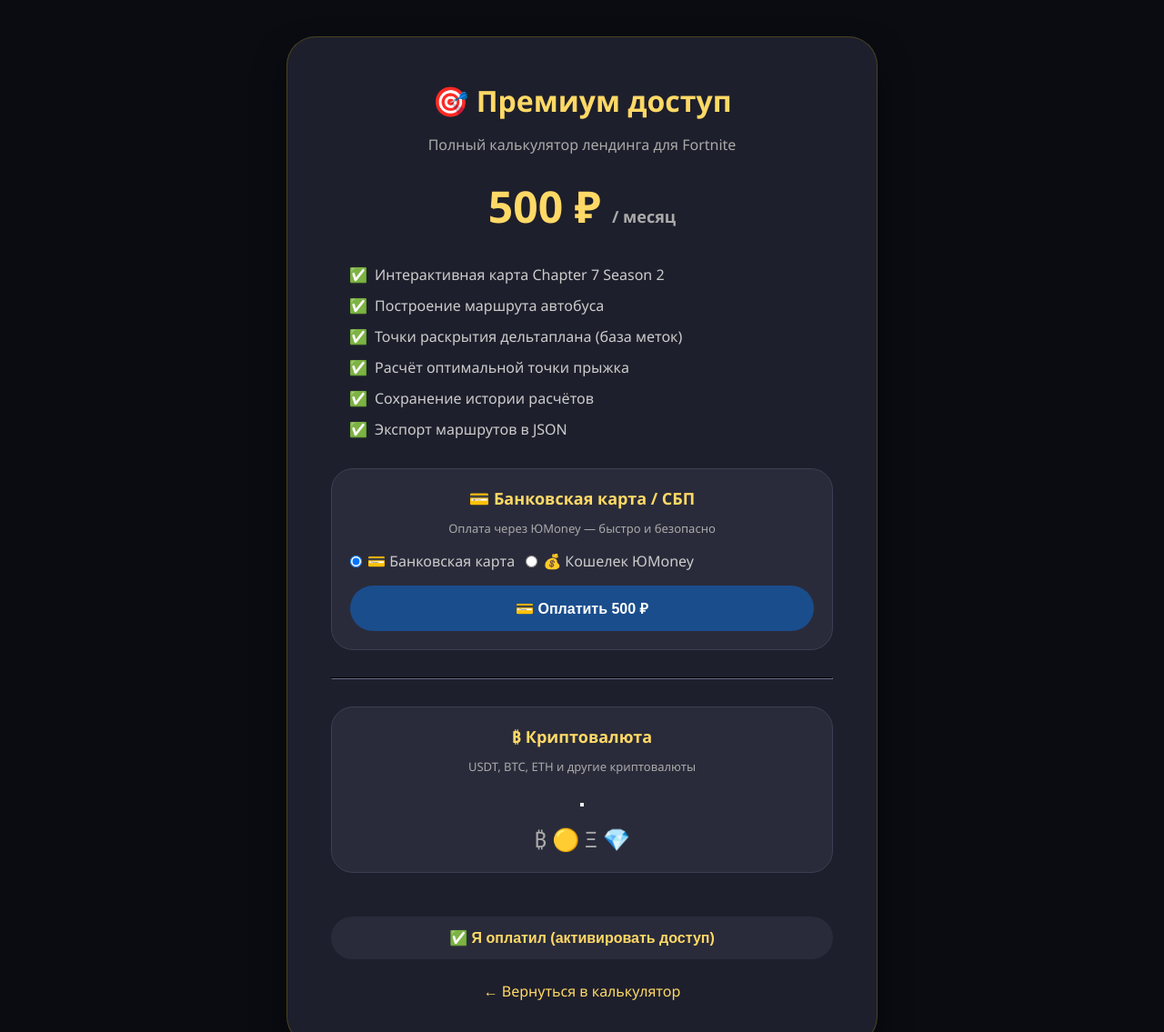
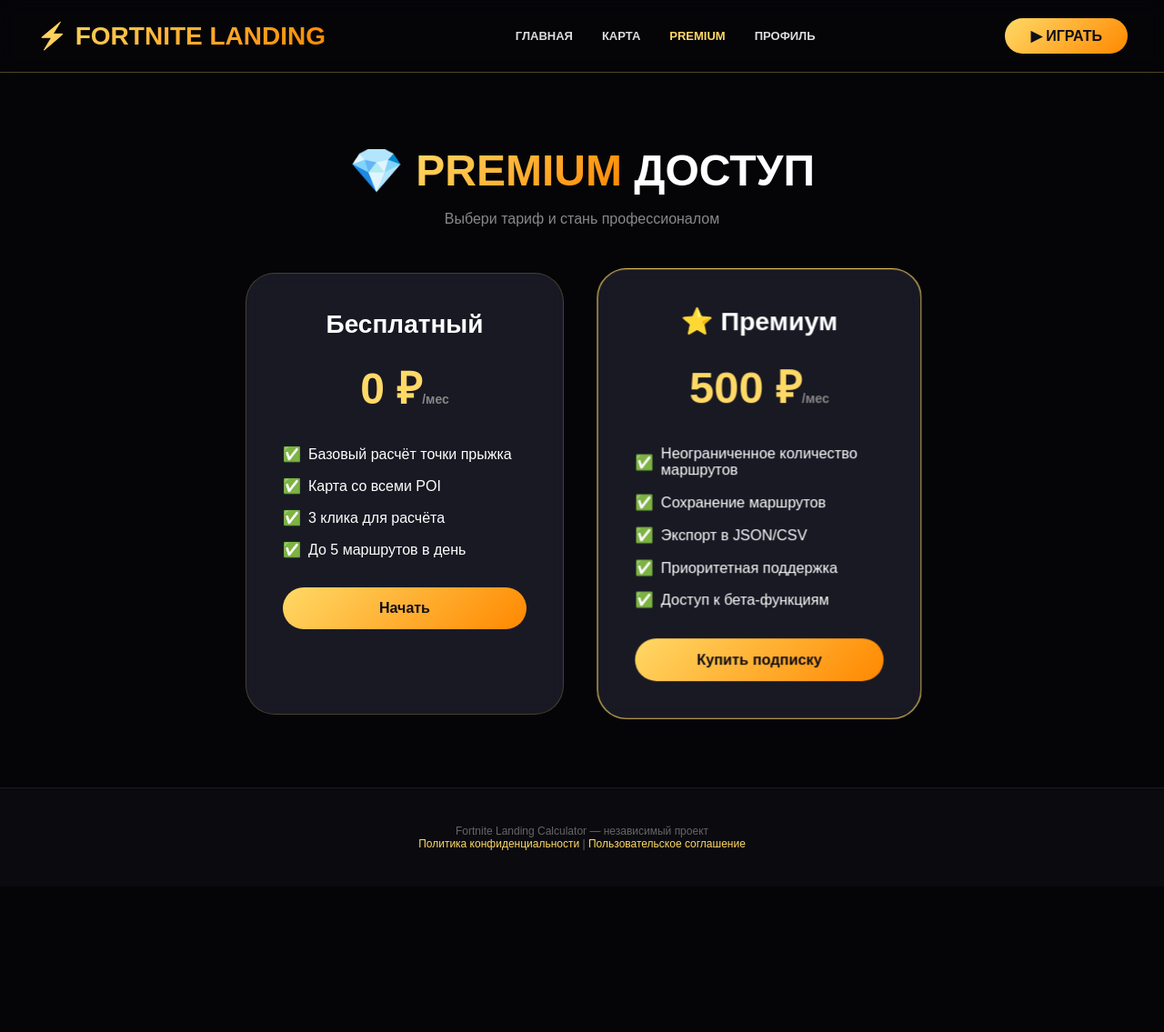
Before and after one commit to SUBURASHI/fortnite-landing-calculator, a website: page public/premium.html in a window 1280 px wide. Shown: the top 1135 px of the page at 91% size. After the commit the page ends 975 px from the top, so only its background shows below. Drawn offline with Linux system fonts and the light colour scheme; a script that the page names is missing.

Commit message:
Update premium.html

```diff
--- a/public/premium.html
+++ b/public/premium.html
@@ -3,304 +3,100 @@
 <head>
     <meta charset="UTF-8">
     <meta name="viewport" content="width=device-width, initial-scale=1.0">
-    <title>Премиум подписка — Fortnite Landing Calculator</title>
+    <title>Premium — Fortnite Landing</title>
     <style>
-        * {
-            margin: 0;
-            padding: 0;
-            box-sizing: border-box;
+        * { margin: 0; padding: 0; box-sizing: border-box; }
+        body { background: #050508; font-family: 'Poppins', sans-serif; color: #fff; }
+        .navbar {
+            display: flex; justify-content: space-between; align-items: center;
+            padding: 20px 40px; flex-wrap: wrap; gap: 20px;
+            backdrop-filter: blur(10px); border-bottom: 1px solid rgba(255, 217, 102, 0.3);
         }
-        body {
-            background: #0a0c12;
-            font-family: 'Segoe UI', Roboto, sans-serif;
-            min-height: 100vh;
-            display: flex;
-            justify-content: center;
-            align-items: center;
-            padding: 40px;
+        .logo h1 { font-size: 28px; font-weight: 800; background: linear-gradient(135deg, #ffd966, #ff8800); -webkit-background-clip: text; background-clip: text; color: transparent; }
+        .nav-links { display: flex; gap: 32px; }
+        .nav-links a { color: #ddd; text-decoration: none; font-weight: 600; text-transform: uppercase; font-size: 13px; transition: 0.2s; }
+        .nav-links a:hover, .nav-links a.active { color: #ffd966; }
+        .btn-nav { background: linear-gradient(135deg, #ffd966, #ff8800); color: #0f0f17; padding: 10px 28px; border-radius: 40px; font-weight: bold; text-decoration: none; }
+        .pricing { padding: 80px 40px; text-align: center; }
+        .pricing h1 { font-size: 48px; margin-bottom: 16px; }
+        .pricing h1 span { background: linear-gradient(135deg, #ffd966, #ff8800); -webkit-background-clip: text; background-clip: text; color: transparent; }
+        .pricing-sub { color: #888; margin-bottom: 50px; }
+        .pricing-grid { display: flex; justify-content: center; gap: 40px; flex-wrap: wrap; max-width: 1200px; margin: 0 auto; }
+        .pricing-card {
+            background: rgba(30, 31, 44, 0.8); backdrop-filter: blur(10px);
+            border-radius: 32px; padding: 40px; width: 350px;
+            border: 1px solid rgba(255, 217, 102, 0.2); transition: 0.3s;
         }
-        .premium-container {
-            max-width: 650px;
-            width: 100%;
+        .pricing-card.premium { border-color: #ffd966; transform: scale(1.02); }
+        .pricing-card:hover { transform: translateY(-8px); }
+        .pricing-card h3 { font-size: 28px; margin-bottom: 16px; }
+        .price { font-size: 48px; font-weight: 800; color: #ffd966; margin: 20px 0; }
+        .price small { font-size: 14px; color: #888; }
+        .pricing-card ul { list-style: none; margin: 24px 0; text-align: left; }
+        .pricing-card li { padding: 8px 0; display: flex; align-items: center; gap: 8px; }
+        .pricing-card li:before { content: "✅"; }
+        .btn-price {
+            background: linear-gradient(135deg, #ffd966, #ff8800); color: #0f0f17;
+            padding: 14px 24px; border-radius: 60px; text-decoration: none; font-weight: bold; display: inline-block; width: 100%;
         }
-        .premium-card {
-            background: #1e1f2c;
-            border-radius: 32px;
-            padding: 48px;
-            box-shadow: 0 20px 35px rgba(0,0,0,0.5);
-            text-align: center;
-            border: 1px solid rgba(255,215,0,0.2);
-        }
-        h1 {
-            color: #ffd966;
-            font-size: 32px;
-            margin-bottom: 16px;
-        }
-        .price {
-            font-size: 48px;
-            font-weight: bold;
-            color: #ffd966;
-            margin: 24px 0;
-        }
-        .price small {
-            font-size: 18px;
-            color: #aaa;
-        }
-        .features {
-            text-align: left;
-            margin: 32px 0;
-            padding: 0 20px;
-        }
-        .features li {
-            color: #ccc;
-            margin: 12px 0;
-            list-style: none;
-            padding-left: 28px;
-            position: relative;
-        }
-        .features li:before {
-            content: "✅";
-            position: absolute;
-            left: 0;
-        }
-        .payment-methods {
-            display: flex;
-            flex-direction: column;
-            gap: 20px;
-            margin: 32px 0;
-        }
-        .payment-method {
-            background: #2a2b3a;
-            border-radius: 24px;
-            padding: 20px;
-            border: 1px solid #3d3e52;
-        }
-        .payment-method h3 {
-            color: #ffd966;
-            margin-bottom: 12px;
-            font-size: 18px;
-        }
-        .payment-method p {
-            color: #aaa;
-            font-size: 13px;
-            margin-bottom: 16px;
-        }
-        .btn {
-            border: none;
-            padding: 14px 28px;
-            border-radius: 60px;
-            font-size: 16px;
-            font-weight: bold;
-            cursor: pointer;
-            width: 100%;
-            transition: 0.2s;
-            text-decoration: none;
-            display: inline-block;
-            text-align: center;
-        }
-        .btn-crypto {
-            background: #ffd966;
-            color: #0f0f17;
-        }
-        .btn-crypto:hover {
-            transform: scale(1.02);
-            background: #ffcc33;
-        }
-        .btn-yoomoney {
-            background: #1a4d8c;
-            color: white;
-        }
-        .btn-yoomoney:hover {
-            transform: scale(1.02);
-            background: #1a5a9e;
-        }
-        .btn-activate {
-            background: #2a2b3a;
-            color: #ffd966;
-            margin-top: 16px;
-        }
-        .btn-activate:hover {
-            background: #3a3b4e;
-        }
-        .crypto-icons {
-            margin-top: 16px;
-            font-size: 24px;
-            color: #aaa;
-        }
-        .back-link {
-            display: block;
-            margin-top: 24px;
-            color: #ffd966;
-            text-decoration: none;
-        }
-        .success-msg {
-            color: #88ff88;
-            font-size: 13px;
-            margin-top: 16px;
-            padding: 10px;
-            background: rgba(0,255,0,0.1);
-            border-radius: 12px;
-            display: none;
-        }
-        hr {
-            border-color: #2d2d3a;
-            margin: 10px 0;
-        }
-        @media (max-width: 600px) {
-            body { padding: 20px; }
-            .premium-card { padding: 32px; }
-            .price { font-size: 36px; }
+        .footer { background: #0a0a0f; border-top: 1px solid #1a1a2a; padding: 40px; text-align: center; font-size: 12px; color: #666; }
+        .footer a { color: #ffd966; text-decoration: none; }
+        @media (max-width: 768px) {
+            .navbar { flex-direction: column; padding: 16px 20px; }
+            .nav-links { gap: 20px; flex-wrap: wrap; justify-content: center; }
+            .pricing h1 { font-size: 32px; }
+            .pricing-card { width: 100%; max-width: 350px; margin: 0 auto; }
         }
     </style>
 </head>
 <body>
-<div class="premium-container">
-    <div class="premium-card">
-        <h1>🎯 Премиум доступ</h1>
-        <p style="color: #aaa;">Полный калькулятор лендинга для Fortnite</p>
-
-        <div class="price">
-            500 ₽ <small>/ месяц</small>
+<nav class="navbar">
+    <div class="logo"><h1>⚡ FORTNITE LANDING</h1></div>
+    <div class="nav-links">
+        <a href="/">Главная</a>
+        <a href="/dashboard">Карта</a>
+        <a href="/premium" class="active">Premium</a>
+        <a href="/profile">Профиль</a>
+    </div>
+    <a href="/dashboard" class="btn-nav">▶ ИГРАТЬ</a>
+</nav>
+<section class="pricing">
+    <h1>💎 <span>PREMIUM</span> ДОСТУП</h1>
+    <p class="pricing-sub">Выбери тариф и стань профессионалом</p>
+    <div class="pricing-grid">
+        <div class="pricing-card">
+            <h3>Бесплатный</h3>
+            <div class="price">0 ₽<small>/мес</small></div>
+            <ul>
+                <li>Базовый расчёт точки прыжка</li>
+                <li>Карта со всеми POI</li>
+                <li>3 клика для расчёта</li>
+                <li>До 5 маршрутов в день</li>
+            </ul>
+            <a href="/dashboard" class="btn-price">Начать</a>
         </div>
-
-        <ul class="features">
-            <li>Интерактивная карта Chapter 7 Season 2</li>
-            <li>Построение маршрута автобуса</li>
-            <li>Точки раскрытия дельтаплана (база меток)</li>
-            <li>Расчёт оптимальной точки прыжка</li>
-            <li>Сохранение истории расчётов</li>
-            <li>Экспорт маршрутов в JSON</li>
-        </ul>
-
-        <div class="payment-methods">
-            <!-- Способ 1: ЮMoney (карта/СБП) -->
-            <div class="payment-method">
-                <h3>💳 Банковская карта / СБП</h3>
-                <p>Оплата через ЮMoney — быстро и безопасно</p>
-                <form id="yoomoneyForm" method="POST" action="https://yoomoney.ru/quickpay/confirm">
-                    <input type="hidden" name="receiver" value="4100112345678910">
-                    <input type="hidden" name="quickpay-form" value="button">
-                    <input type="hidden" name="sum" value="500">
-                    <input type="hidden" name="label" value="premium_subscription">
-                    <input type="hidden" name="successURL" value="https://fortnite-landing-calculator.onrender.com/success">
-                    <input type="hidden" name="paymentType" id="yoomoneyPaymentType" value="AC">
-                    <div style="display: flex; gap: 12px; margin-bottom: 16px;">
-                        <label style="display: flex; align-items: center; gap: 6px; color: #ccc; cursor: pointer;">
-                            <input type="radio" name="paymentTypeRadio" value="AC" checked> 💳 Банковская карта
-                        </label>
-                        <label style="display: flex; align-items: center; gap: 6px; color: #ccc; cursor: pointer;">
-                            <input type="radio" name="paymentTypeRadio" value="PC"> 💰 Кошелек ЮMoney
-                        </label>
-                    </div>
-                    <button type="submit" class="btn btn-yoomoney" id="yoomoneyPayBtn">💳 Оплатить 500 ₽</button>
-                </form>
-            </div>
-
-            <hr>
-
-            <!-- Способ 2: CryptoCloud (криптовалюта) -->
-            <div class="payment-method">
-                <h3>₿ Криптовалюта</h3>
-                <p>USDT, BTC, ETH и другие криптовалюты</p>
-                <button class="cc-payment-button"></button>
-                <div class="crypto-icons">
-                    ₿ 🟡 Ξ 💎
-                </div>
-            </div>
+        <div class="pricing-card premium">
+            <h3>⭐ Премиум</h3>
+            <div class="price">500 ₽<small>/мес</small></div>
+            <ul>
+                <li>Неограниченное количество маршрутов</li>
+                <li>Сохранение маршрутов</li>
+                <li>Экспорт в JSON/CSV</li>
+                <li>Приоритетная поддержка</li>
+                <li>Доступ к бета-функциям</li>
+            </ul>
+            <a href="#" class="btn-price" id="subscribeBtn">Купить подписку</a>
         </div>
-
-        <!-- Кнопка активации после оплаты -->
-        <button id="activateBtn" class="btn btn-activate">
-            ✅ Я оплатил (активировать доступ)
-        </button>
-        <div id="successMsg" class="success-msg"></div>
-
-        <a href="/dashboard" class="back-link">← Вернуться в калькулятор</a>
     </div>
-</div>
-
-<!-- CryptoCloud виджет -->
-<script defer src="https://cdn.cryptocloud.plus/widget/v1/widget.js"></script>
+</section>
+<footer class="footer">
+    <p>Fortnite Landing Calculator — независимый проект</p>
+    <p><a href="/privacy">Политика конфиденциальности</a> | <a href="/terms">Пользовательское соглашение</a></p>
+</footer>
 <script>
-    // ========== НАСТРОЙКИ ==========
-    // ЮMoney: номер кошелька (ЗАМЕНИ НА СВОЙ!)
-    const YOOMONEY_RECEIVER = '4100119538446718';  // ← сюда вставь свой номер кошелька ЮMoney
-
-    // ========== ИНИЦИАЛИЗАЦИЯ ВИДЖЕТОВ ==========
-
-    // 1. Настройка ЮMoney формы
-    const yoomoneyForm = document.getElementById('yoomoneyForm');
-    const yoomoneyPaymentTypeHidden = document.getElementById('yoomoneyPaymentType');
-    const radioButtons = document.querySelectorAll('input[name="paymentTypeRadio"]');
-
-    // Обновляем скрытое поле при выборе способа оплаты
-    radioButtons.forEach(radio => {
-        radio.addEventListener('change', () => {
-            yoomoneyPaymentTypeHidden.value = radio.value;
-        });
+    document.getElementById('subscribeBtn')?.addEventListener('click', () => {
+        window.location.href = 'https://pay.cryptocloud.plus/invoice/ТВОЙ_ИНВОЙС_ID';
     });
-
-    // Устанавливаем номер получателя
-    const receiverInput = document.querySelector('input[name="receiver"]');
-    if (receiverInput) {
-        receiverInput.value = YOOMONEY_RECEIVER;
-    }
-
-    // 2. CryptoCloud виджет
-    document.addEventListener("DOMContentLoaded", function() {
-        if (window.CryptoCloudWidget) {
-            window.CryptoCloudWidget.CreateInvoiceButton({
-                size: "standard",
-                template: "variant1:dark",
-                text: "💎 Оплатить криптовалютой",
-                amount: 500,
-                currency: "RUB",
-                shop_id: "2bK0J89q9avkghEU",  // ← замени на свой shop_id
-                locale: "ru",
-                onSuccess: function() {
-                    localStorage.setItem('fortnite_subscription', 'active');
-                    localStorage.setItem('subscription_start', Date.now());
-                    alert('✅ Оплата прошла успешно! Доступ активирован.');
-                    window.location.href = '/dashboard?subscription=active';
-                }
-            }).mount('.cc-payment-button');
-        } else {
-            console.error('CryptoCloud виджет не загрузился');
-        }
-    });
-
-    // ========== РУЧНАЯ АКТИВАЦИЯ ==========
-    const activateBtn = document.getElementById('activateBtn');
-    const successMsg = document.getElementById('successMsg');
-
-    if (activateBtn) {
-        activateBtn.addEventListener('click', () => {
-            localStorage.setItem('fortnite_subscription', 'active');
-            localStorage.setItem('subscription_start', Date.now());
-            successMsg.textContent = '✅ Доступ активирован! Перенаправление...';
-            successMsg.style.display = 'block';
-            setTimeout(() => {
-                window.location.href = '/dashboard?subscription=active';
-            }, 1500);
-        });
-    }
-
-    // ========== ПРОВЕРКА СУЩЕСТВУЮЩЕЙ ПОДПИСКИ ==========
-    if (localStorage.getItem('fortnite_subscription') === 'active') {
-        const start = parseInt(localStorage.getItem('subscription_start'));
-        const isExpired = start && (Date.now() - start > 30 * 24 * 60 * 60 * 1000);
-        if (!isExpired) {
-            successMsg.textContent = '✅ У вас уже есть активная подписка! Перенаправление...';
-            successMsg.style.display = 'block';
-            setTimeout(() => {
-                window.location.href = '/dashboard';
-            }, 2000);
-        } else {
-            // Подписка истекла
-            localStorage.removeItem('fortnite_subscription');
-            localStorage.removeItem('subscription_start');
-        }
-    }
 </script>
 </body>
 </html>
```
